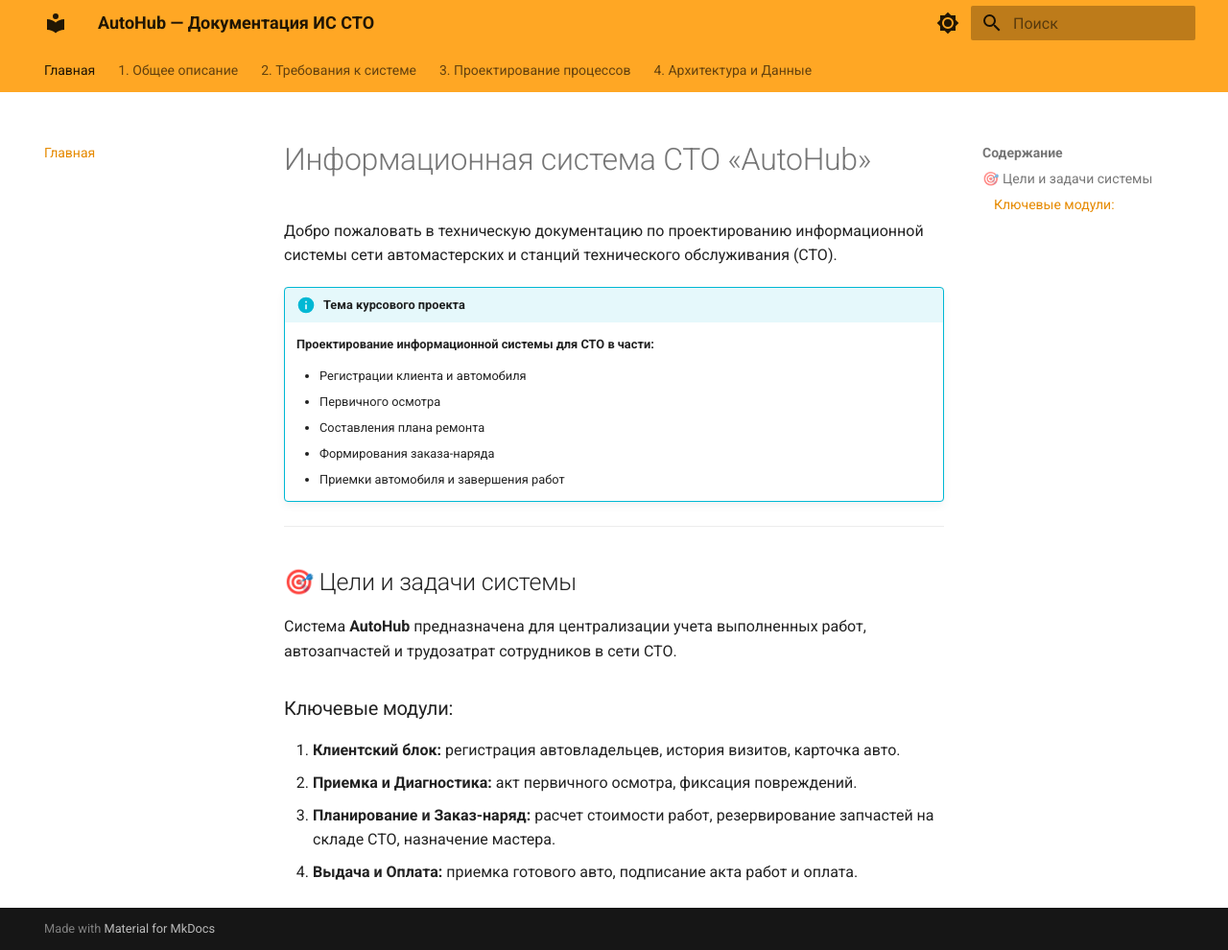
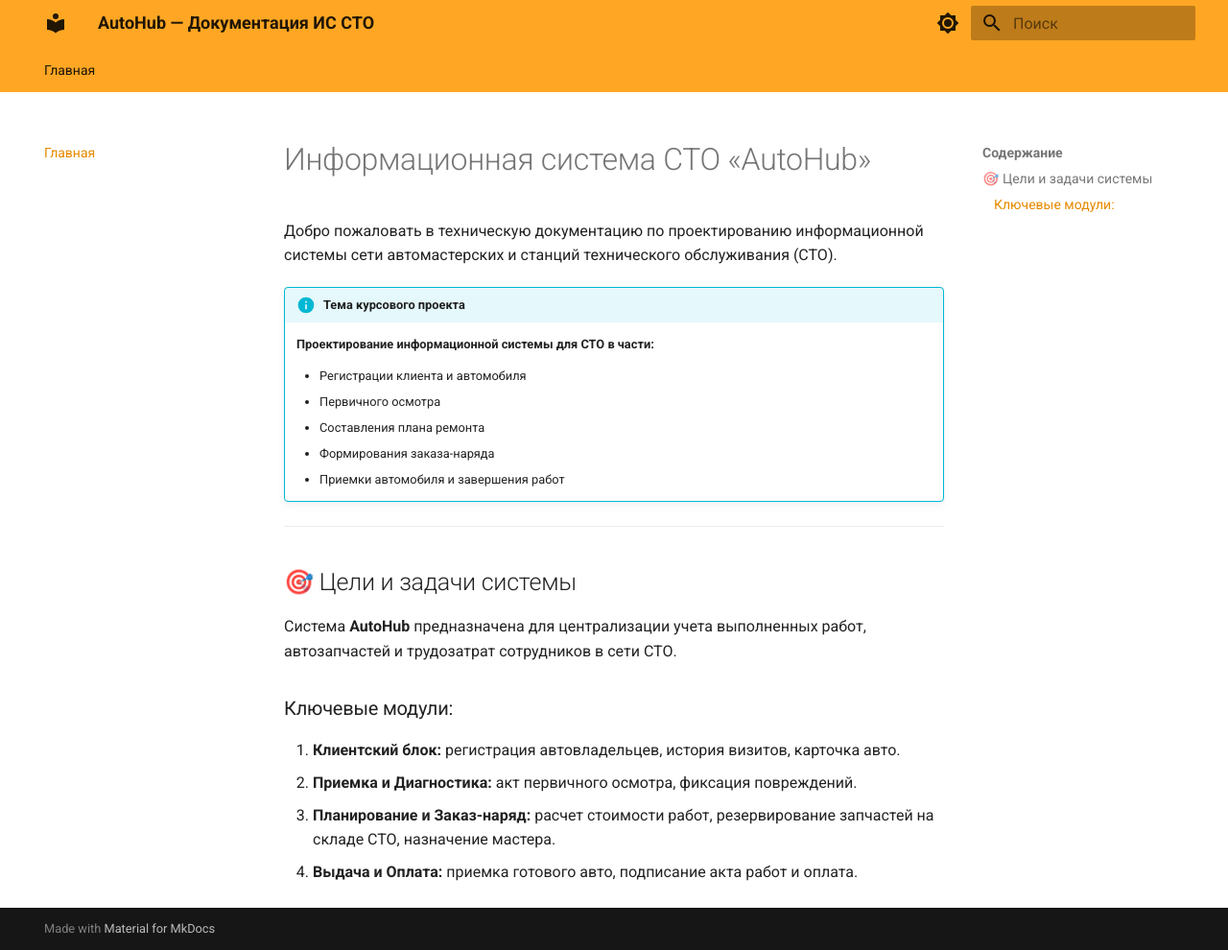
Before and after one commit to IggyKuz/AutoHub-Docs, an MkDocs documentation site: the page built from docs/index.md, in a window 1280 px wide and 990 px high. Shown: the whole window at 96% size. Built offline with MkDocs 1.6.1 and Material for MkDocs 9.7.7, drawn with Linux system fonts in a browser that asks for light colours; part of the change alters nothing that is shown.

Commit message:
Update mkdocs.yml

```diff
--- a/mkdocs.yml
+++ b/mkdocs.yml
@@ -1,5 +1,5 @@
 site_name: AutoHub — Документация ИС СТО
-site_description: Документация информационной системы автомастерских и СТО "АвтоХаб"
+site_description: Документация информационной системы автомастерских и СТО
 site_author: IggyKuz
 
 theme:
@@ -42,15 +42,3 @@ markdown_extensions:
 
 nav:
   - Главная: index.md
-  - 1. Общее описание:
-      - О проекте и бизнес-контекст: overview/business-case.md
-      - Глоссарий и термины: overview/glossary.md
-  - 2. Требования к системе:
-      - Бизнес-требования (BRD): requirements/business-req.md
-      - Пользовательские сценарии (Use Cases): requirements/use-cases.md
-  - 3. Проектирование процессов:
-      - Процесс приемки и осмотра (BPMN): processes/reception.md
-      - Формирование заказа-наряда: processes/work-order.md
-  - 4. Архитектура и Данные:
-      - Модель данных (ER-диаграмма): architecture/data-model.md
-      - Спецификация API (REST): architecture/api-spec.md
```
